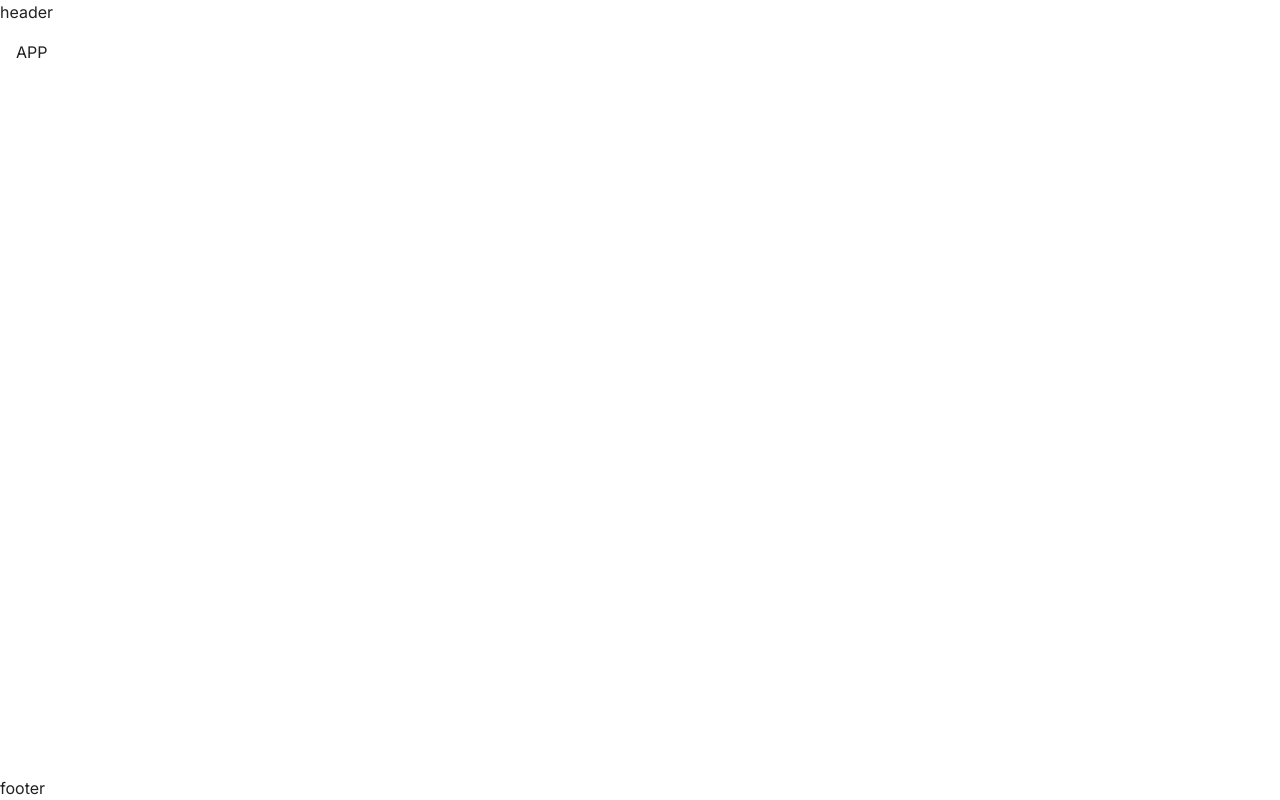
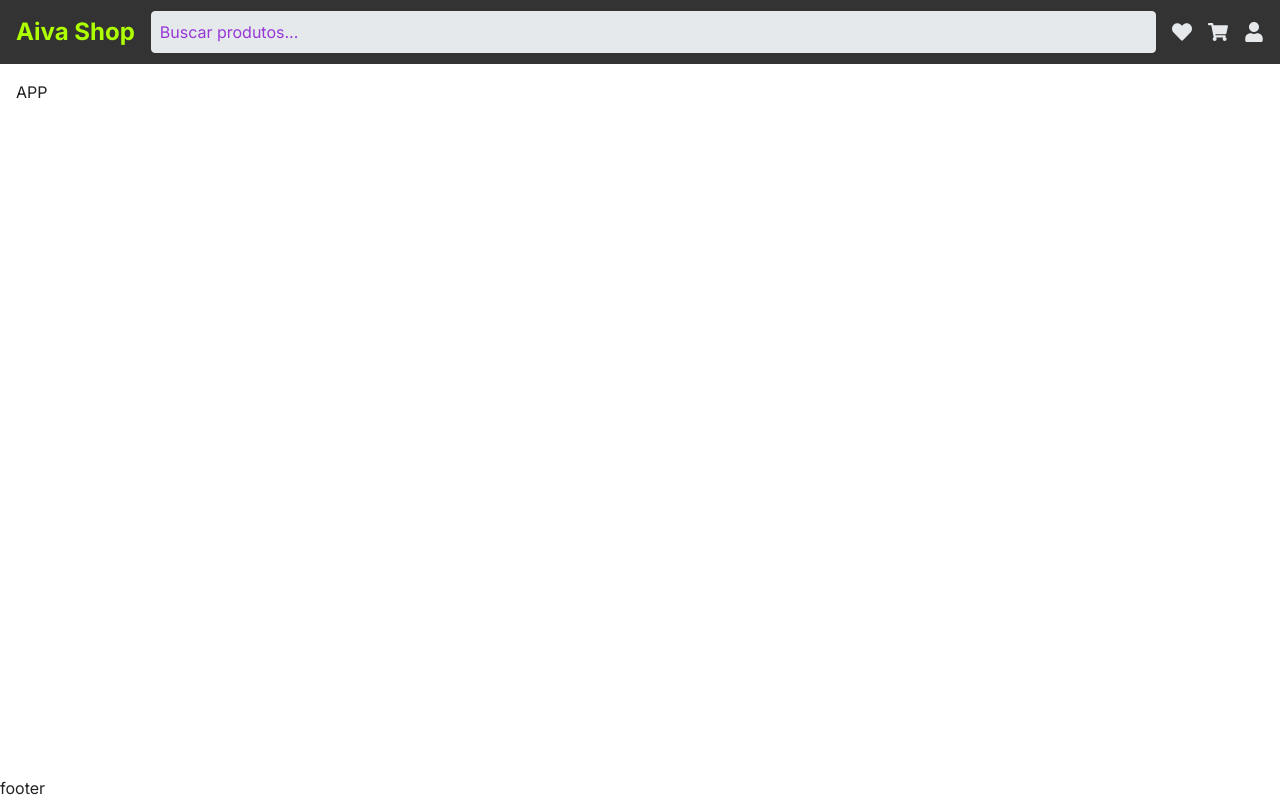
Before and after one commit to ehurafa/aiva-test, a React (Vite) app: page / in a window 1280 px wide. Built offline with nearby package versions, Linux system fonts and the light colour scheme.

Commit message:
feat(header): update component styles

```diff
--- a/package.json
+++ b/package.json
@@ -9,13 +9,14 @@
     "lint": "eslint .",
     "preview": "vite preview",
     "prepare": "husky install",
-     "test": "echo \"No tests yet\" && exit 0"
+    "test": "echo \"No tests yet\" && exit 0"
   },
   "dependencies": {
     "@stitches/react": "^1.2.8",
     "@types/react-router-dom": "^5.3.3",
     "react": "^19.1.0",
     "react-dom": "^19.1.0",
+    "react-icons": "^5.5.0",
     "react-router-dom": "^7.6.2",
     "zustand": "^5.0.5"
   },
--- a/src/components/layout/Header.styles.ts
+++ b/src/components/layout/Header.styles.ts
@@ -1,5 +1,44 @@
-import { styled } from '../../styles/stitches.config'
+import { styled } from '@stitches/react';
+import { theme } from '../../styles/stitches.config.ts';
 
 export const Container = styled('header', {
   display: 'flex',
-})
+  alignItems: 'center',
+  justifyContent: 'space-between',
+  padding: '0 16px',
+  height: '64px',
+  backgroundColor: theme.colors.darkGray,
+  color: theme.colors.lightGray,
+});
+
+export const Logo = styled('div', {
+  fontSize: '24px',
+  fontWeight: 'bold',
+  color: theme.colors.neonGreen,
+});
+
+export const SearchInput = styled('input', {
+  flex: 1,
+  margin: '0 16px',
+  padding: '8px',
+  border: `1px solid ${theme.colors.lightGray}`,
+  borderRadius: '4px',
+  backgroundColor: theme.colors.lightGray,
+  color: theme.colors.softBlack,
+  fontSize: '16px',
+  '&::placeholder': {
+    color: theme.colors.purpleHighlight,
+  },
+});
+
+export const NavIcons = styled('div', {
+  display: 'flex',
+  gap: '16px',
+  '> svg': {
+    cursor: 'pointer',
+    color: theme.colors.lightGray,
+    '&:hover': {
+      color: theme.colors.neonGreen,
+    },
+  },
+});
--- a/src/components/layout/Header.tsx
+++ b/src/components/layout/Header.tsx
@@ -1,7 +1,18 @@
-import { Container } from './Header.styles.ts'
+import { Container, Logo, SearchInput, NavIcons } from './Header.styles';
+import { FaHeart, FaShoppingCart, FaUser } from 'react-icons/fa';
 
 export const Header = () => {
   return (
-    <Container>header</Container>
+    <Container>
+      <Logo>Aiva Shop</Logo>
+
+      <SearchInput type="text" placeholder="Buscar produtos..." />
+
+      <NavIcons>
+        <FaHeart title="Favoritos" size={20} />
+        <FaShoppingCart title="Carrinho" size={20} />
+        <FaUser title="Minha Conta" size={20} />
+      </NavIcons>
+    </Container>
   )
 }
```
Also changed, not shown: 1 other file (tests, documents, lock files or other folders).
